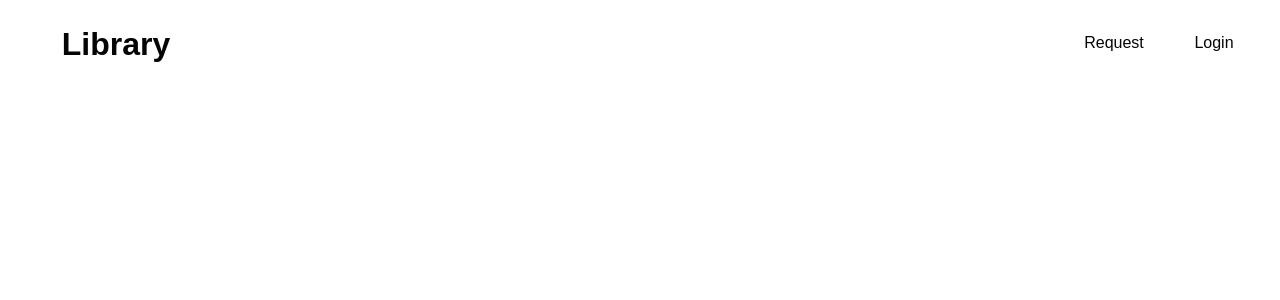
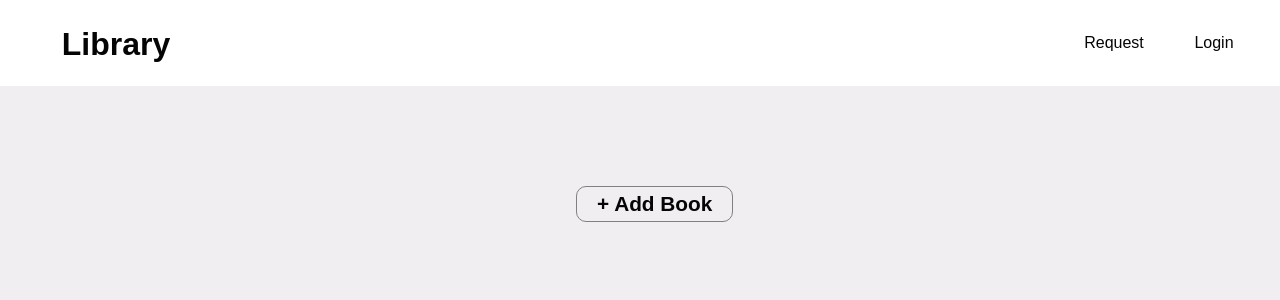
Before and after one commit to lucasnunesss/library_zustand, a React (Vite) app in the folder frontend/: page / in a window 1280 px wide. Shown: the top 300 px of the page. Built offline with nearby package versions, Linux system fonts and the light colour scheme.

Commit message:
add new route

```diff
--- a/frontend/src/App.jsx
+++ b/frontend/src/App.jsx
@@ -12,7 +12,7 @@ function App() {
       <BrowserRouter>
         <Routes>
         <Route path="/" element={<NavBar />}>
-          <Route index path="/mybooks" element={<HomePage />} />
+          <Route index element={<HomePage />} />
           <Route path="/about" element={<About />} />
         </Route>
 
```
